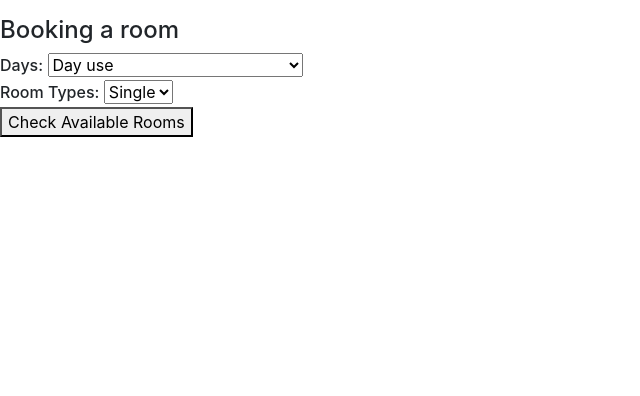
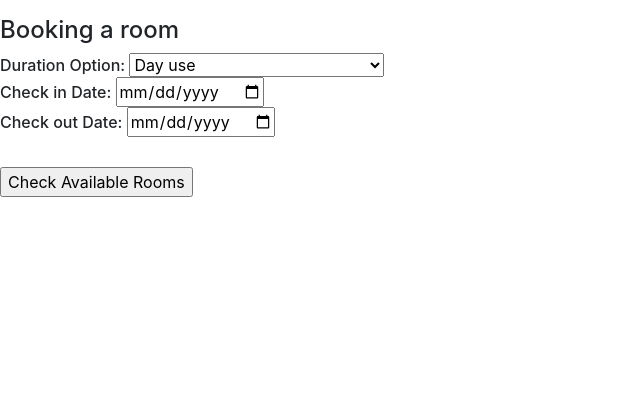
Before and after one commit to YoussefAmrousy/Hotel-Project, a PHP site: page /UserBooking.php in a window 1280 px wide. Shown: the part 56-452 px from the top of the page, without its empty margins (0-640 px from the left). Run offline with PHP 8.4, Linux system fonts and the light colour scheme; the visitor is signed in with stand-in values (Sample User, id 1).

Commit message:
Room Booking

```diff
--- a/UserBooking.php
+++ b/UserBooking.php
@@ -1,9 +1,8 @@
 <html>
     <head>
+        <title>Book a room</title>
         <script src="booking.js"></script>
         <meta name="viewport" content="width=device-width, initial-scale=1">
-        <link href="https://cdn.jsdelivr.net/npm/bootstrap@5.1.3/dist/css/bootstrap.min.css" rel="stylesheet">
-        <script src="https://cdn.jsdelivr.net/npm/bootstrap@5.1.3/dist/js/bootstrap.bundle.min.js"></script>
     </head>
     <body>
         <style>
@@ -15,43 +14,91 @@
     <br><br><br>
     <h4>Booking a room</h4>
     <form id="dayForm" method="post">
-        <h6>Days:</h6> <select id="daySelect" onchange="checkSelection()">
+        <h6>Duration Option: </h6> <select id ="daySelect" name="daySelect" onchange="checkSelection()">
             <option value="Day use">Day use</option>
             <option value="1 to 7 nights">1 to 7 nights</option>
             <option value="Long Stay">Long Stay (More than 7 nights)</option>
             <option value="Vacation">Vacation (More than a month)</option>
             <option value="I have a different plan">I have a different plan</option>
         </select><br>
-        <h6>Room Types:</h6> <select id="roomType">
+        <h6>Check in Date: </h6> <input type="date" name="checkInDate"><br>
+        <h6>Check out Date: </h6> <input type="date" name="checkOutDate"><br>
             <?php
             $guestNo = $_SESSION['NoOfGuests'];
-            $extra = "";
-            switch ($guestNo) {
-                case 1:
-                    echo "<option value='Single'>Single</option>";
-                    break;
-                case 2:
-                    echo "<option value='Double Room'>Double Room</option>";
-                    break;
-                case 3:
-                    echo "<option value='Triple Room'>Triple Room</option>";
-                    break;
-                case 4:
-                    echo "<option value='Triple Room'>Triple Room</option>
-                    <option value='Two double rooms'>Two double rooms</option>";
-                    break;
-                case 5:
+            if (isset($_POST['submit'])) {
+                if (empty($_POST['daySelect'])) {
+                    echo "<script>alert('Please select a duration')</script>";
+                }
+                else if (empty($_POST['checkInDate'])) {
+                    echo "<script>alert('Please enter your Check in date')</script>";
+                }
+                else if (empty($_POST['checkOutDate'])) {
+                    echo "<script>alert('Please enter your Check out date')</script>";
+            }
+            $currentdate = date('dd/mm/yyyy');
+            $checkindate = new DateTime($_POST['checkInDate']);
+            $checkoutdate = new DateTime($_POST['checkOutDate']);
+            /* if ($checkindate > $currentdate) { //|| $checkoutdate > $currentdate) {
+                echo "<script>alert('This date is invalid, choose another date')</script>";
+            } */
+            if ($checkoutdate > $checkindate) {
+                echo "<script>alert('Check out date couldn't come before the Check in date'</script>";
+            }
+            else if ($checkindate == $checkoutdate) {
+                echo "<script>alert('Check in date couldn't be equal to Check out date')</script>";
+            }
+            $_SESSION['checkindate'] = $_POST['checkInDate'];
+            $_SESSION['checkoutdate'] = $_POST['checkOutDate'];
 
+            $daydiff = $checkindate->diff($checkoutdate);
+            $days = $daydiff->d;
+            echo $days;
+            $chosenDuration = $_POST['daySelect'];
+            if ($chosenDuration == 'Day use') {
+                if ($days > 1) {
+                echo "<script>alert('Duration Should be maximum 1 night')</script>";
+                }
             }
-            ?>
-        </select>
-        <h6 id="dayLabel">Number of Days:</h6>
-        <input type="text" id="DifferentPlan" placeholder="Enter the duration">
+            else if ($chosenDuration == '1 to 7 nights') {
+                if ($days > 6) {
+                echo "<script>alert('Duration should be maximum 6 nights')</script>";
+                }
+            }
+            else if ($chosenDuration == 'Long Stay') {
+                if ($days < 8) {
+                    echo "<script>alert('Duration should be at least 8 nights')</script>";
+                }
+                else if ($days > 30) {
+                    echo "<script>alert('Duration should be maximum 30 nights')</script>";
+                }
+            }
+            else if ($chosenDuration == 'Vacation') {
+                if ($days < 31) {
+                    echo "<script>alert('Duration should be at least 31 nights')</script>";
+                }
+            }
+            require_once 'dbConnection.php';
+            $sql = "SELECT DATE_FORMAT(CheckinDate, '%d/%m/%Y') FROM rooms";
+            $result = mysqli_query($conn, $sql);
+            if ($result) echo "conected";
+            if ($row = mysqli_fetch_array($result)) {
+                $checkindateRow = $row["checkinDate"];
+                $checkoutdateRow = $row["checkoutDate"];
+                if ($checkindateRow == $checkindate) {
+                    echo "<script>alert('test')</script>";
+                }
+            }
+
+        }
+        ?>
+        <!-- To be fixed -->
+        <h6 id="dayLabel">Total Nights:</h6>
+        <input type="text" id="totalnights" name="totalnights" placeholder="Enter the duration"><br>
         <script>
-        document.getElementById("DifferentPlan").style.visibility = "hidden";
+        document.getElementById("totalnights").style.visibility = "hidden";
         document.getElementById("dayLabel").style.visibility = "hidden";
         </script>
-        <br><button onclick="location.href='RoomSelection.php'" type="button">Check Available Rooms</button>
+        <input type='submit' value='Check Available Rooms' name='submit'>
         </form>
 </body>
 </html>
```
Also changed, not shown: RoomSelection.php (+9 -13 lines).
